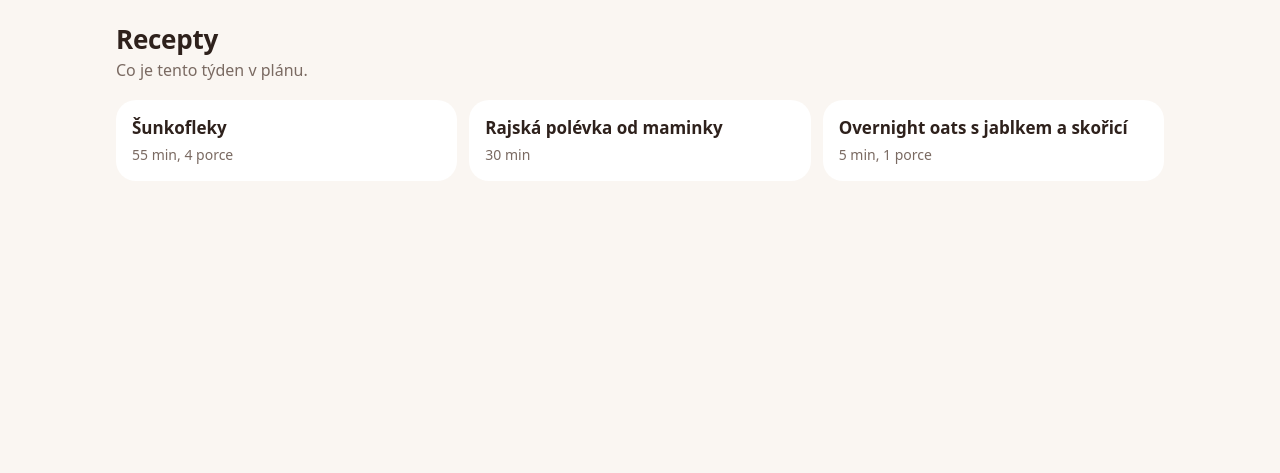
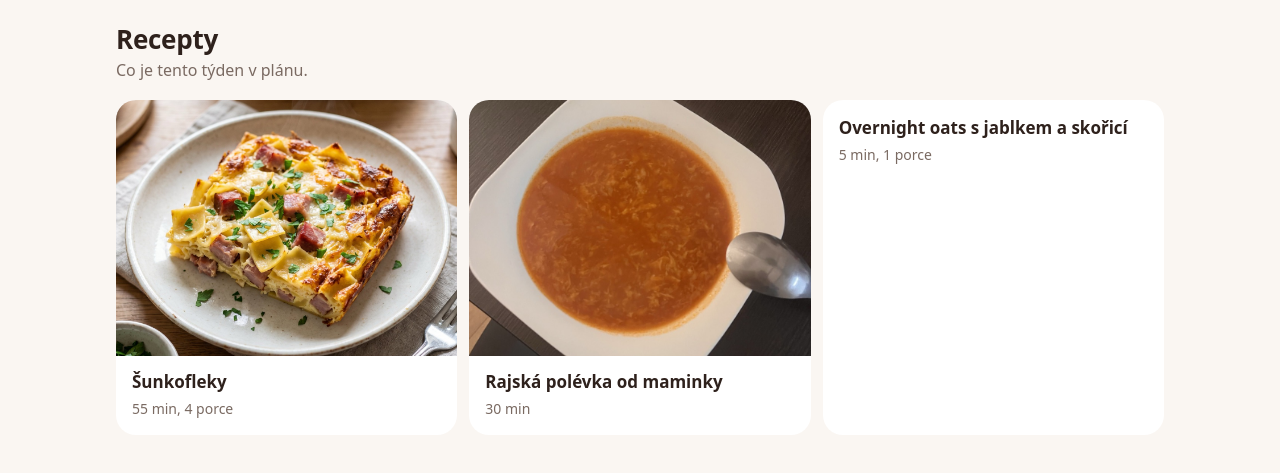
Before and after one commit to HelcaMolcikova/mnamcici, a plain HTML site: page index.html in a window 1280 px wide. Both pictures are taken after a click on the link "Recepty". Shown: the part 55-528 px from the top of the page. Drawn offline with Linux system fonts and the light colour scheme.

Commit message:
Fotky receptu, nakup bez podtitulku
Co-Authored-By: Claude Opus 5.5 <noreply@anthropic.com>

```diff
--- a/index.html
+++ b/index.html
@@ -84,7 +84,9 @@ details.spiz summary{cursor:pointer;font-weight:600;padding:8px 0;color:var(--mu
 /* recepty */
 .karty{display:grid;gap:12px;grid-template-columns:1fr}
 @media(min-width:620px){.karty{grid-template-columns:repeat(3,1fr)}}
-.karta{display:block;background:var(--surface);border-radius:var(--r-md);padding:16px;text-decoration:none}
+.karta{display:block;background:var(--surface);border-radius:var(--r-md);padding:16px;text-decoration:none;overflow:hidden}
+.karta img{display:block;width:calc(100% + 32px);margin:-16px -16px 14px;aspect-ratio:4/3;object-fit:cover}
+.recept .foto{display:block;max-width:100%;max-height:520px;width:auto;height:auto;border-radius:var(--r-md);margin:0 0 18px}
 .karta .nm{display:block;font-weight:600;font-size:17px}
 .karta .meta{display:block;color:var(--muted);font-size:14px;margin-top:4px}
 .recept .zpet{display:inline-block;margin:6px 0 14px;color:var(--muted);text-decoration:none;font-weight:550}
@@ -153,7 +155,7 @@ const SUROVINY = {
 
 const RECEPTY = {
   sunkofleky: {
-    nazev: 'Šunkofleky', kratce: 'Šunkofleky', porce: 4, cas: '55 min', lednice: 'večeře a druhý den oběd',
+    nazev: 'Šunkofleky', kratce: 'Šunkofleky', foto: 'fotky/sunkofleky.jpg', porce: 4, cas: '55 min', lednice: 'večeře a druhý den oběd',
     suroviny: [
       ['fleky', 500], ['uzene', 200, 'nakrájet na menší kousky'], ['vejce', 6], ['smetana', 250],
       ['cesnek', 2], ['petrzel', 1], ['sadlo', null, 'na vymazání pekáče'], ['strouhanka', null, 'na vysypání pekáče'],
@@ -174,7 +176,7 @@ const RECEPTY = {
     zdroj: 'https://www.rohlik.cz/chef/71-sunkofleky',
   },
   rajska: {
-    nazev: 'Rajská polévka od maminky', kratce: 'Rajská', porce: null, cas: '30 min', lednice: 'večeře a druhý den oběd',
+    nazev: 'Rajská polévka od maminky', kratce: 'Rajská', foto: 'fotky/rajska.jpg', porce: null, cas: '30 min', lednice: 'večeře a druhý den oběd',
     suroviny: [
       ['maslo', null], ['mouka', null, 'lžíce na zásmažku'], ['protlak', null], ['kecup', null, 'trošku'],
       ['bobkac', null], ['noveKor', null], ['skorice', null, 'lusk nebo čajová lžička mleté'], ['cukr', null, 'trošku'], ['sul', null],
@@ -298,7 +300,7 @@ function vykresliNakup() {
   const hotovo = store.get(KLIC_NAKUP, []);
   const vse = seznam();
   const oddeleni = ['Lednice', 'Ovoce a zelenina', 'Trvanlivé'];
-  let h = `<div class="top"><h1>Nákup</h1><p class="muted">Na neděli a úterý. Jídlo od mamek už je odečtené.</p></div>
+  let h = `<div class="top"><h1>Nákup</h1></div>
     <div class="akce"><button class="btn" id="kopirovat" type="button">Zkopírovat seznam</button></div><div class="nakup">`;
   for (const o of oddeleni) {
     const v = vse.filter(p => p.o === o);
@@ -327,7 +329,7 @@ function vykresliNakup() {
 function vykresliRecepty() {
   let h = `<div class="top"><h1>Recepty</h1><p class="muted">Co je tento týden v plánu.</p></div><div class="karty">`;
   for (const [id, r] of Object.entries(RECEPTY)) {
-    h += `<a class="karta" href="#recept/${id}"><span class="nm">${esc(r.nazev)}</span><span class="meta">${esc(r.cas)}${r.porce ? ', ' + r.porce + ' porce' : ''}</span></a>`;
+    h += `<a class="karta" href="#recept/${id}">${r.foto ? `<img src="${esc(r.foto)}" alt="" loading="lazy" onerror="this.remove()">` : ''}<span class="nm">${esc(r.nazev)}</span><span class="meta">${esc(r.cas)}${r.porce ? ', ' + r.porce + ' porce' : ''}</span></a>`;
   }
   $('#obsah').innerHTML = h + '</div>';
 }
@@ -341,7 +343,7 @@ function vykresliRecept(id, porce) {
     const mn = m != null ? cislo(m * krat) + (s.j ? ' ' + s.j : '') : '';
     return `<li>${esc(s.n)}${mn ? ' <b>' + esc(mn) + '</b>' : ''}${pozn ? ` <span>- ${esc(pozn)}</span>` : ''}</li>`;
   }).join('');
-  let h = `<article class="recept"><a class="zpet" href="#recepty">Zpět na recepty</a><h1>${esc(r.nazev)}</h1>
+  let h = `<article class="recept"><a class="zpet" href="#recepty">Zpět na recepty</a>${r.foto ? `<img class="foto" src="${esc(r.foto)}" alt="${esc(r.nazev)}" onerror="this.remove()">` : ''}<h1>${esc(r.nazev)}</h1>
     <p class="meta">${esc(r.cas)}, v lednici: ${esc(r.lednice)}</p>
     <div class="poznamka">${r.poznamky.map(t => `<p>${esc(t)}</p>`).join('')}</div>
     <div class="dva"><section><h2>Suroviny</h2>`;
```
Also changed, not shown: fotky/rajska.jpg (added), fotky/sunkofleky.jpg (added).
